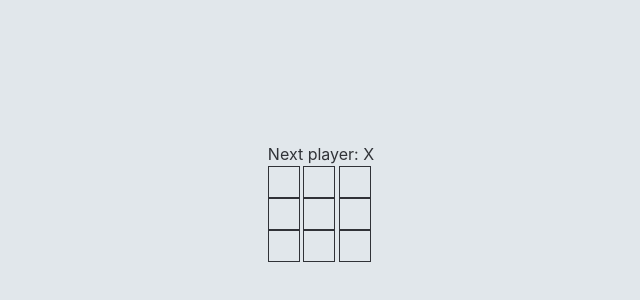
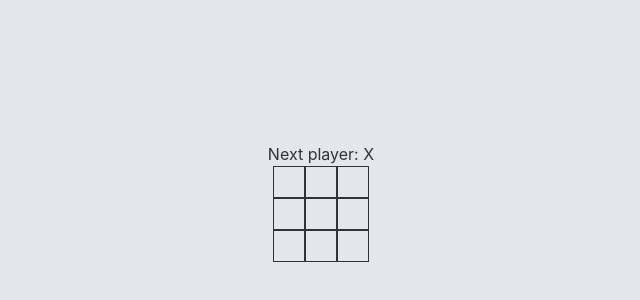
Before and after one commit to ErickGomezUCA/tic-tac-toe, a React (Vite) app in the folder react/: page / in a window 1280 px wide. Shown: the part 198-498 px from the top of the page, without its empty margins (319-959 px from the left). Built offline with nearby package versions, Linux system fonts and the light colour scheme.

Commit message:
Center board

```diff
--- a/react/src/App.css
+++ b/react/src/App.css
@@ -6,6 +6,8 @@
 }
 
 .board {
+  max-width: 96px;
   display: grid;
   grid-template-columns: repeat(3, 1fr);
+  margin: 0 auto;
 }
```
